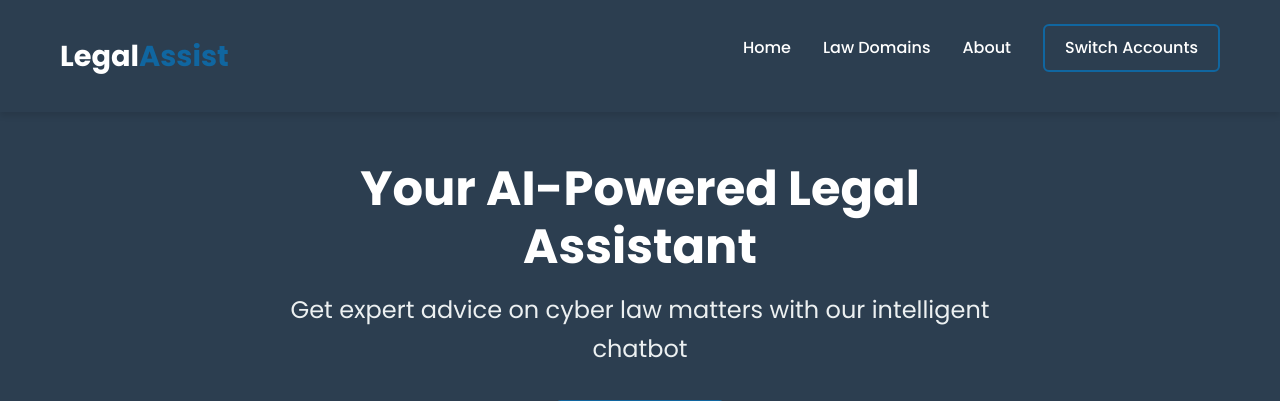
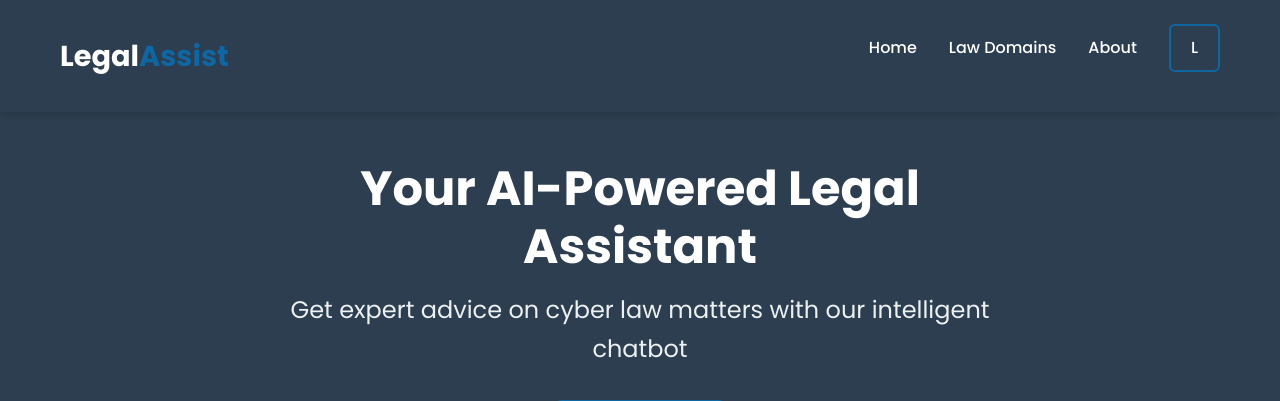
Before and after one commit to ukr-TA/LegalAssist, a Python web app: template templates/index.html in a window 1280 px wide. Shown: the top 401 px of the page. Run offline with Jinja, Linux system fonts and the light colour scheme; the template is opened without the code that fills it, so the values that code supplies are empty.

Commit message:
renovation

```diff
--- a/static/css/style.css
+++ b/static/css/style.css
@@ -340,7 +340,7 @@ a:hover {
   margin-right: 0.75rem;
 }
 .domain-item-title {
-  font-size: 1.1rem;
+  font-size: 1rem;
 }
 .domain-icon {
     width: 80px;
--- a/templates/index.html
+++ b/templates/index.html
@@ -24,7 +24,7 @@
                     <li><a href="/templates/index.html">Home</a></li>
                     <li><a href="#domains">Law Domains</a></li>
                     <li><a href="#about">About</a></li>
-                    <li><a href="login.html" class="btn btn-outline">Switch Accounts</a></li>
+                    <li><a href="login.html" class="btn btn-outline">L</a></li>
                     <!-- <li><a href="signup.html" class="btn btn-primary">Sign Up</a></li> -->
                 </ul>
             </nav>
```
